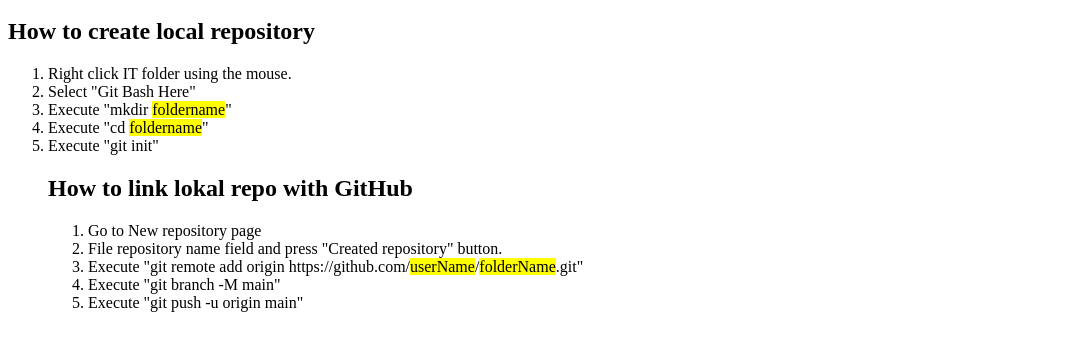
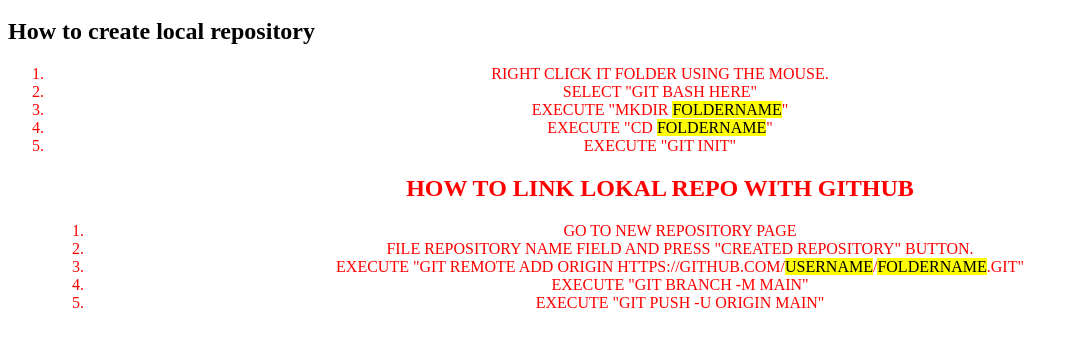
Before and after one commit to nasyr09khyrov/11.11.22, a plain HTML site: page index.html in a window 1280 px wide. Shown: the part 48-398 px from the top of the page, without its empty margins (0-1078 px from the left). Drawn offline with Linux system fonts and the light colour scheme.

Commit message:
Created lokal repo instructions

```diff
--- a/style.css
+++ b/style.css
@@ -1,3 +1,8 @@
 * {
     box-sizing: border-box;
 }
+ol, li {
+    color: red;
+    text-align: center;
+    text-transform: uppercase;
+}
```
